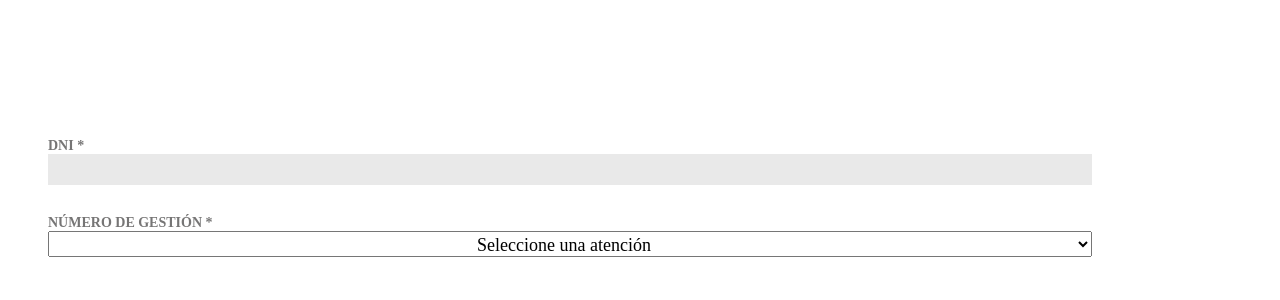
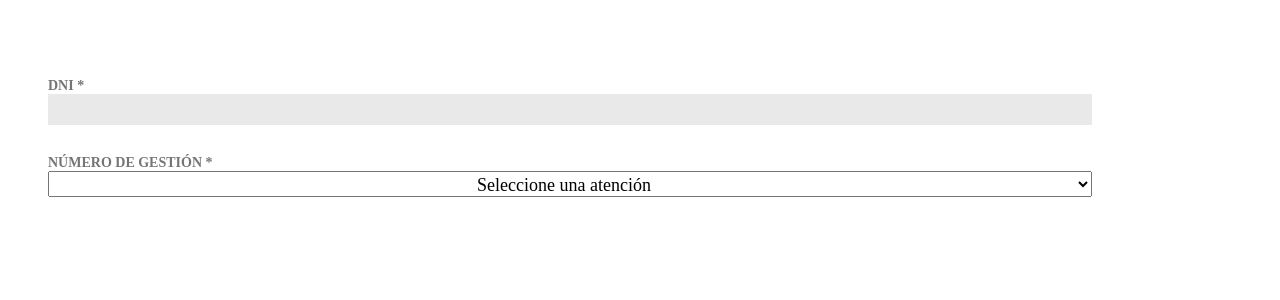
Before and after one commit to FernandoCarlosGarcia/SeguimientoAtencionesUP, a PHP site: page / in a window 1280 px wide. Shown: the top 300 px of the page. Run offline with PHP 8.4, Linux system fonts and the light colour scheme; some libraries are stand-ins or nearby versions.

Commit message:
Adjust padding and width for form elements in custom.css for improved layout

```diff
--- a/css/custom.css
+++ b/css/custom.css
@@ -212,7 +212,7 @@ footer .linkedin a { font-family: "Roboto Condensed"; font-weight: normal; font-
 
 #frm_afiliado { padding: 40px 20px; float: left; width: 100%; }
 #frm_afiliado label { font-family: 'Roboto Slab'; font-size: 12px; text-transform: uppercase; font-weight: 700; color: #767575; display: block; padding-top: 10px; }
-#frm_afiliado input, #frm_afiliado textarea { width: 100%; background: #e9e9e9; padding: 8px; border: 0px; }
+#frm_afiliado input, #frm_afiliado textarea { width: 95%; background: #e9e9e9; padding: 8px; border: 0px; }
 #frm_afiliado input[type="file"] { background: transparent; border-bottom: 1px solid #e9e9e9; color: #333; }
 #frm_afiliado textarea { height: 206px; }
 #frm_afiliado #btn_enviar_autorizacion { background: #8fc04d; font-family: 'Roboto Slab'; font-size: 12px; font-weight: 700; text-transform: uppercase; color: #FFF; border-radius: 4px; border: 0px; display: block; padding: 10px; margin-top: 20px; }
@@ -229,9 +229,9 @@ footer .linkedin a { font-family: "Roboto Condensed"; font-weight: normal; font-
 
 #btn_enviar_autorizacion { background: #8fc04d; font-family: 'Roboto Slab'; font-size: 12px; font-weight: 700; text-transform: uppercase; color: #FFF; border-radius: 4px; border: 0px; display: block; padding: 10px; margin-top: 20px; }
 
-#frm_atenciones { padding: 40px 20px; float: left; width: 100%; }
+#frm_atenciones { padding: 0px 20px; float: left; width: 100%; }
 #frm_atenciones label { font-family: 'Roboto Slab'; font-size: 14px; text-transform: uppercase; font-weight: 700; color: #767575; display: block; padding-top: 10px; }
-#frm_atenciones input, #frm_atenciones textarea { width: 100%; background: #e9e9e9; padding: 8px; border: 0px; }
+#frm_atenciones input, #frm_atenciones textarea { width: 100%; background: #e9e9e9; padding: 8px; border: 0px; text-align: center; }
 #frm_atenciones input[type="file"] { background: transparent; border-bottom: 1px solid #e9e9e9; color: #333; }
 #frm_atenciones textarea { height: 206px; }
 #frm_atenciones .column-1 { width: 50%; float: left; }
```
